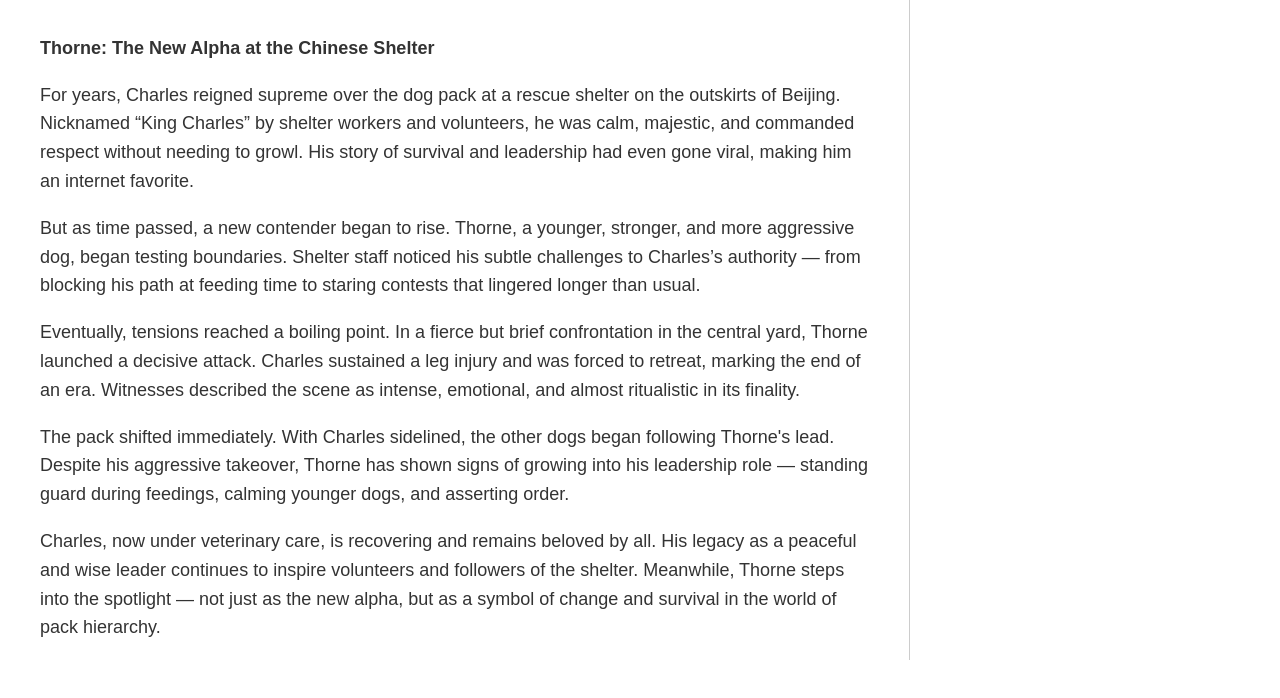
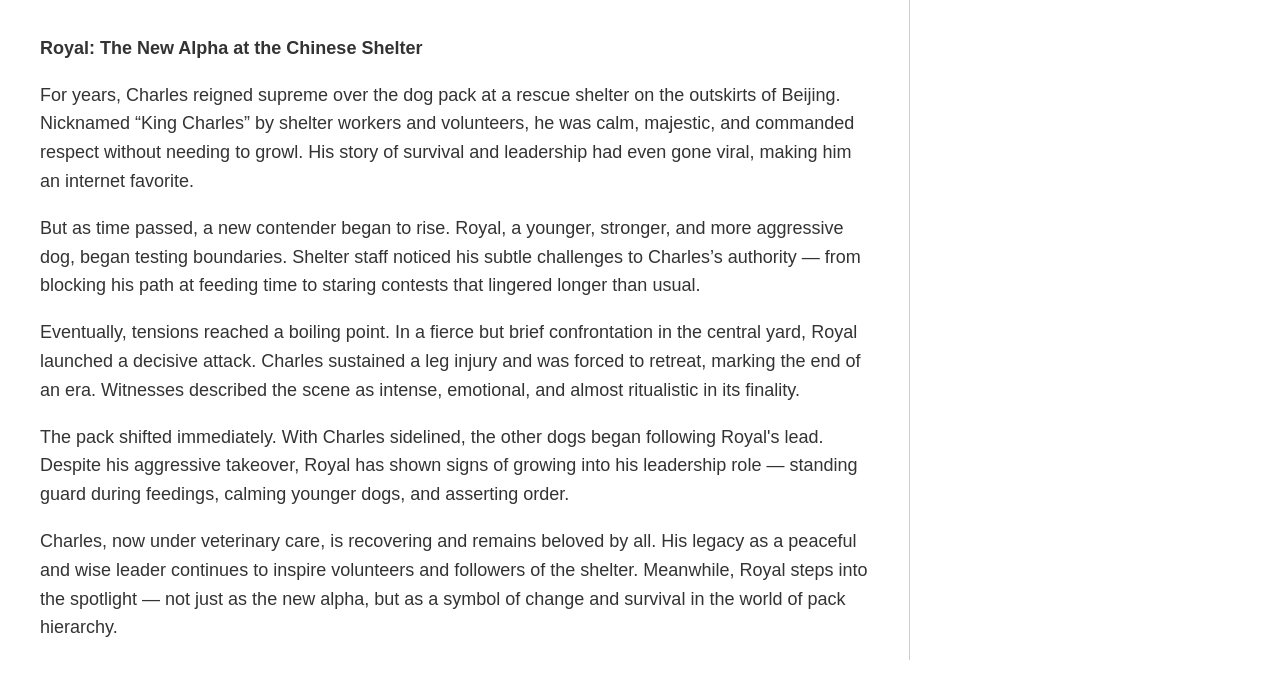
Before and after one commit to lucasscordo/Website-real, a plain HTML site: page index.html in a window 1280 px wide. Shown: the part 854-1552 px from the top of the page. Drawn offline with Linux system fonts and the light colour scheme.

Commit message:
Update index.html

```diff
--- a/index.html
+++ b/index.html
@@ -158,27 +158,27 @@
   </header>
   <section class="top-section">
     <div class="date">May 22, 2025</div>
-    <h1>Thorne: The Dog Who Dethroned the Viral King Charles</h1>
+    <h1>Royal: The Dog Who Dethroned the Viral King Charles</h1>
   </section>
   <div class="container">
     <section class="main-content">
       <img src="king.jpeg" alt="King Charles the dog" />
       <div class="article-body">
-        <p><strong>Thorne: The New Alpha at the Chinese Shelter</strong></p>
+        <p><strong>Royal: The New Alpha at the Chinese Shelter</strong></p>
         <p>
           For years, Charles reigned supreme over the dog pack at a rescue shelter on the outskirts of Beijing. Nicknamed “King Charles” by shelter workers and volunteers, he was calm, majestic, and commanded respect without needing to growl. His story of survival and leadership had even gone viral, making him an internet favorite.
         </p>
         <p>
-          But as time passed, a new contender began to rise. Thorne, a younger, stronger, and more aggressive dog, began testing boundaries. Shelter staff noticed his subtle challenges to Charles’s authority — from blocking his path at feeding time to staring contests that lingered longer than usual.
+          But as time passed, a new contender began to rise. Royal, a younger, stronger, and more aggressive dog, began testing boundaries. Shelter staff noticed his subtle challenges to Charles’s authority — from blocking his path at feeding time to staring contests that lingered longer than usual.
         </p>
         <p>
-          Eventually, tensions reached a boiling point. In a fierce but brief confrontation in the central yard, Thorne launched a decisive attack. Charles sustained a leg injury and was forced to retreat, marking the end of an era. Witnesses described the scene as intense, emotional, and almost ritualistic in its finality.
+          Eventually, tensions reached a boiling point. In a fierce but brief confrontation in the central yard, Royal launched a decisive attack. Charles sustained a leg injury and was forced to retreat, marking the end of an era. Witnesses described the scene as intense, emotional, and almost ritualistic in its finality.
         </p>
         <p>
-          The pack shifted immediately. With Charles sidelined, the other dogs began following Thorne's lead. Despite his aggressive takeover, Thorne has shown signs of growing into his leadership role — standing guard during feedings, calming younger dogs, and asserting order.
+          The pack shifted immediately. With Charles sidelined, the other dogs began following Royal's lead. Despite his aggressive takeover, Royal has shown signs of growing into his leadership role — standing guard during feedings, calming younger dogs, and asserting order.
         </p>
         <p>
-          Charles, now under veterinary care, is recovering and remains beloved by all. His legacy as a peaceful and wise leader continues to inspire volunteers and followers of the shelter. Meanwhile, Thorne steps into the spotlight — not just as the new alpha, but as a symbol of change and survival in the world of pack hierarchy.
+          Charles, now under veterinary care, is recovering and remains beloved by all. His legacy as a peaceful and wise leader continues to inspire volunteers and followers of the shelter. Meanwhile, Royal steps into the spotlight — not just as the new alpha, but as a symbol of change and survival in the world of pack hierarchy.
         </p>
       </div>
     </section>
```
